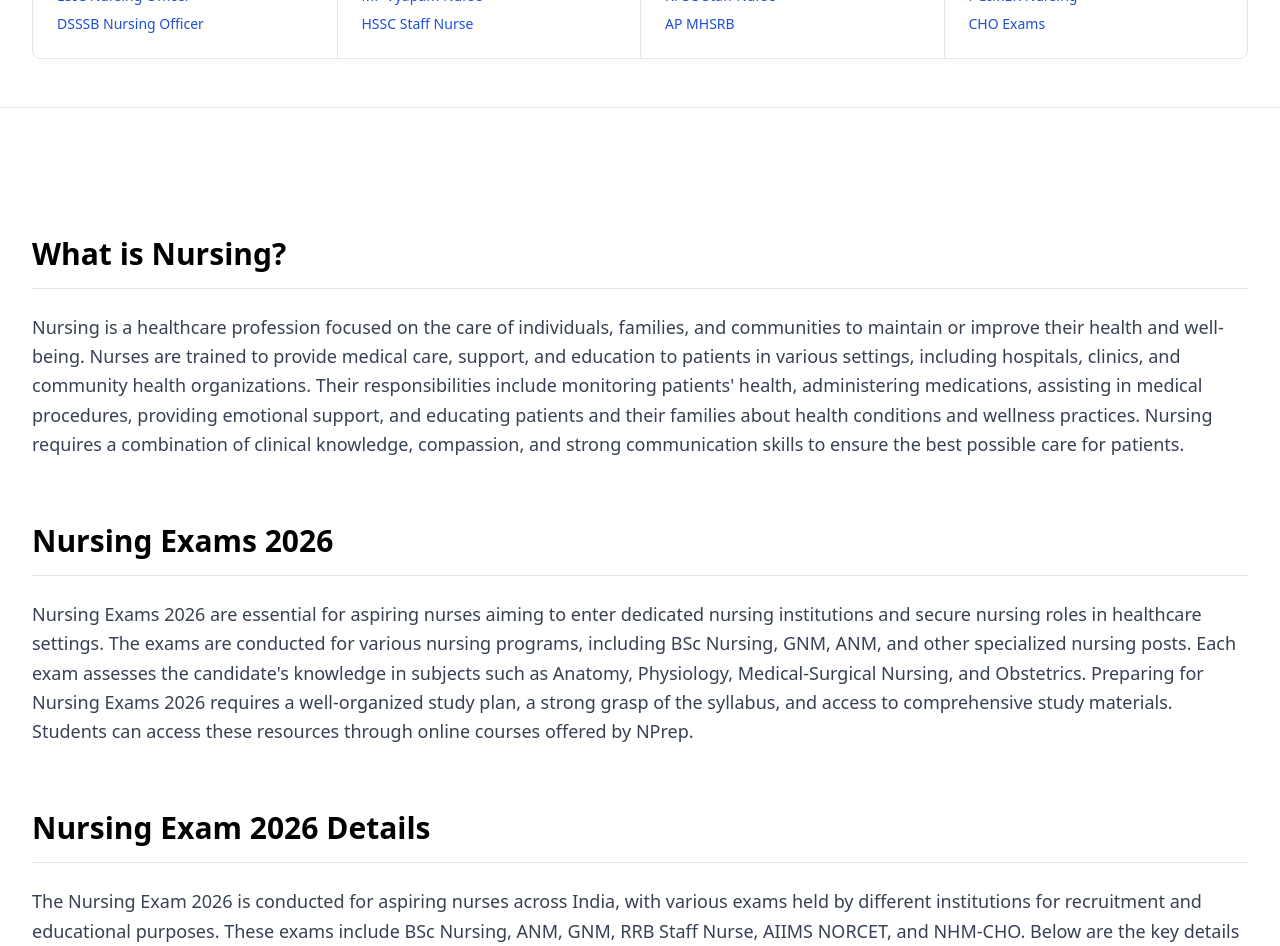
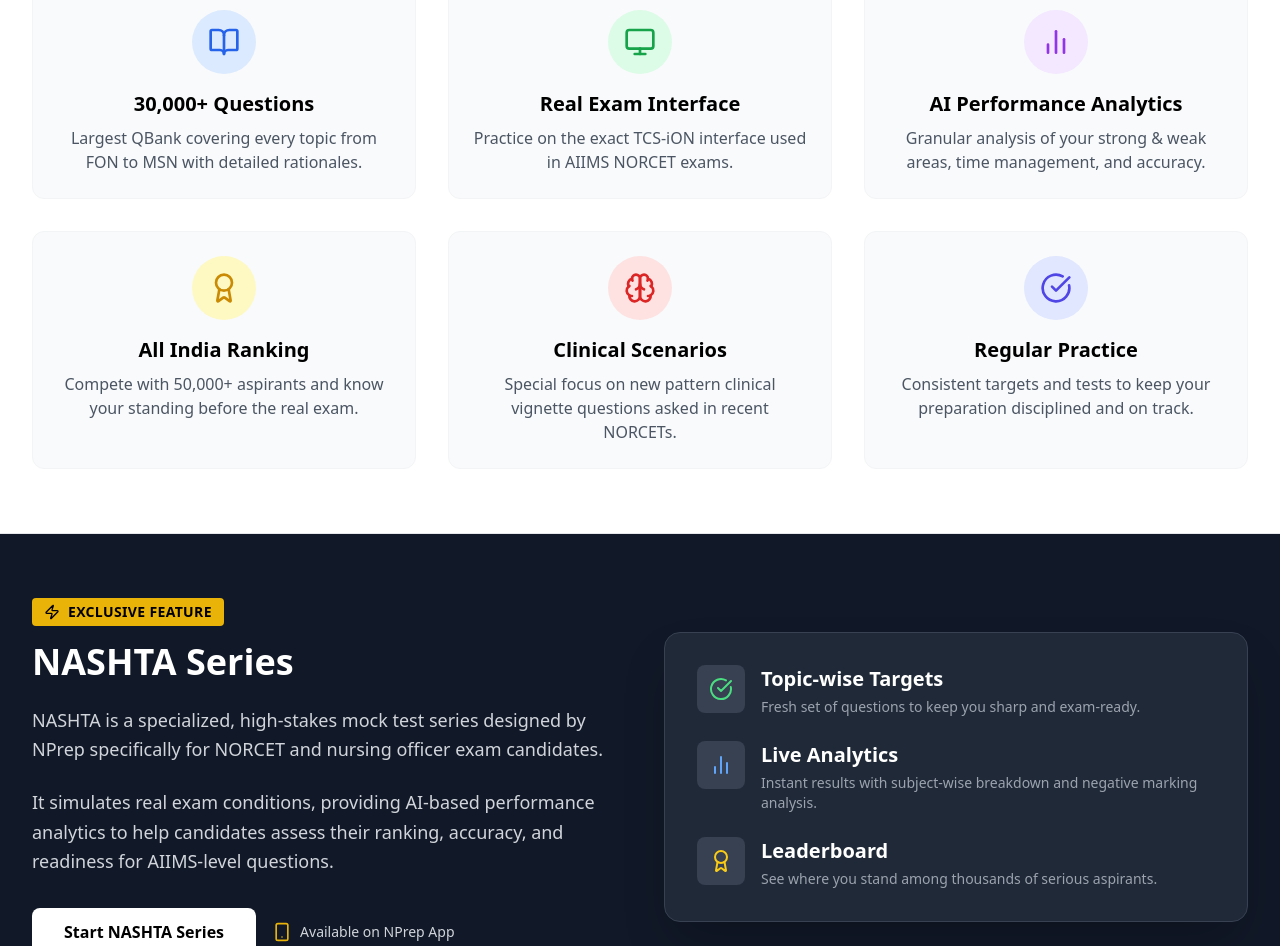
Before and after one commit to NPrep/norcettestseries-dualite, a React (Vite) app: page / in a window 1280 px wide. Shown: the part 1600-2546 px from the top of the page. Built offline with nearby package versions, Linux system fonts and the light colour scheme.

Commit message:
Commit from Dualite Alpha:

```diff
--- a/src/pages/Courses.tsx
+++ b/src/pages/Courses.tsx
@@ -29,7 +29,7 @@
                 <li className="flex items-start"><CheckCircle className="h-5 w-5 mr-3 text-blue-500 flex-shrink-0" /> 30,000+ Questions - QBank (Topic Wise)</li>
                 <li className="flex items-start"><CheckCircle className="h-5 w-5 mr-3 text-blue-500 flex-shrink-0" /> Each Question with Explanation</li>
                 <li className="flex items-start"><CheckCircle className="h-5 w-5 mr-3 text-blue-500 flex-shrink-0" /> Subject Wise Tests</li>
-                <li className="flex items-start"><CheckCircle className="h-5 w-5 mr-3 text-blue-500 flex-shrink-0" /> Daily Test Series</li>
+                <li className="flex items-start"><CheckCircle className="h-5 w-5 mr-3 text-blue-500 flex-shrink-0" /> Regular Test Series</li>
                 <li className="flex items-start"><CheckCircle className="h-5 w-5 mr-3 text-blue-500 flex-shrink-0" /> Previous Year Question Papers</li>
                 <li className="flex items-start"><CheckCircle className="h-5 w-5 mr-3 text-blue-500 flex-shrink-0" /> IBQs, Clinical Scenario Questions</li>
               </ul>
@@ -56,7 +56,7 @@
                 <li className="flex items-start"><CheckCircle className="h-5 w-5 mr-3 text-red-500 flex-shrink-0" /> NORCET/ CHO/ BTSC/ KGMU/ GMCH - All Covered</li>
                 <li className="flex items-start"><CheckCircle className="h-5 w-5 mr-3 text-red-500 flex-shrink-0" /> Complete Nursing Syllabus in 100 Hours</li>
                 <li className="flex items-start"><CheckCircle className="h-5 w-5 mr-3 text-red-500 flex-shrink-0" /> Previous Year Papers - with Explanations</li>
-                <li className="flex items-start"><CheckCircle className="h-5 w-5 mr-3 text-red-500 flex-shrink-0" /> Daily Test Series</li>
+                <li className="flex items-start"><CheckCircle className="h-5 w-5 mr-3 text-red-500 flex-shrink-0" /> Regular Test Series</li>
                 <li className="flex items-start"><CheckCircle className="h-5 w-5 mr-3 text-red-500 flex-shrink-0" /> 30,000+ Questions - QBank (Topic Wise)</li>
                 <li className="flex items-start"><CheckCircle className="h-5 w-5 mr-3 text-red-500 flex-shrink-0" /> Subject Wise Tests</li>
               </ul>
@@ -84,7 +84,7 @@
                 <li className="flex items-start"><CheckCircle className="h-5 w-5 mr-3 text-yellow-500 flex-shrink-0" /> 900 Hours - Basic to Advanced Theory (with Clinicals)</li>
                 <li className="flex items-start"><CheckCircle className="h-5 w-5 mr-3 text-yellow-500 flex-shrink-0" /> 100 Hrs - Rapid Revision 2.0</li>
                 <li className="flex items-start"><CheckCircle className="h-5 w-5 mr-3 text-yellow-500 flex-shrink-0" /> 30,000 Questions - QBank (Topic Wise)</li>
-                <li className="flex items-start"><CheckCircle className="h-5 w-5 mr-3 text-yellow-500 flex-shrink-0" /> Daily Test Series</li>
+                <li className="flex items-start"><CheckCircle className="h-5 w-5 mr-3 text-yellow-500 flex-shrink-0" /> Regular Test Series</li>
                 <li className="flex items-start"><CheckCircle className="h-5 w-5 mr-3 text-yellow-500 flex-shrink-0" /> Previous Year Papers</li>
                 <li className="flex items-start"><CheckCircle className="h-5 w-5 mr-3 text-yellow-500 flex-shrink-0" /> Subject Wise Papers</li>
               </ul>
--- a/src/pages/ExamTestSeries.tsx
+++ b/src/pages/ExamTestSeries.tsx
@@ -9,7 +9,8 @@
   Award,
   ArrowRight,
   Zap,
-  Shield
+  Shield,
+  Smartphone
 } from 'lucide-react';
 
 // Enhanced Data Structure
@@ -186,21 +187,27 @@
                 <div className="flex items-center mb-4">
                   <Zap className="h-6 w-6 text-yellow-400 mr-2" />
                   <h2 className="text-2xl font-bold tracking-wide">NASHTA Series</h2>
-                  <span className="ml-3 bg-yellow-500 text-black text-xs font-bold px-2 py-1 rounded uppercase">Daily Routine</span>
+                  <span className="ml-3 bg-yellow-500 text-black text-xs font-bold px-2 py-1 rounded uppercase">Exclusive Series</span>
                 </div>
                 <p className="text-gray-300 mb-6 text-lg">
-                  <strong>Nursing All Subjects Daily Test Series (NASHTA)</strong> is your daily dose of practice.
-                  Consistency is key. Attempt 50-100 fresh questions every morning to keep your concepts sharp.
+                  <strong>NASHTA</strong> is your consistent dose of practice.
+                  Attempt fresh questions to keep your concepts sharp.
                 </p>
                 <ul className="grid grid-cols-1 sm:grid-cols-2 gap-3 mb-8">
-                  <li className="flex items-center text-sm text-gray-300"><CheckCircle className="h-4 w-4 mr-2 text-green-400" /> Daily Topic-wise Targets</li>
+                  <li className="flex items-center text-sm text-gray-300"><CheckCircle className="h-4 w-4 mr-2 text-green-400" /> Topic-wise Targets</li>
                   <li className="flex items-center text-sm text-gray-300"><CheckCircle className="h-4 w-4 mr-2 text-green-400" /> Instant Rank Generation</li>
                   <li className="flex items-center text-sm text-gray-300"><CheckCircle className="h-4 w-4 mr-2 text-green-400" /> Detailed Explanations</li>
                   <li className="flex items-center text-sm text-gray-300"><CheckCircle className="h-4 w-4 mr-2 text-green-400" /> Mobile & Laptop Access</li>
                 </ul>
-                <a href="https://qtestseries.nprep.in" target="_blank" rel="noopener noreferrer" className="inline-block bg-white text-black font-bold py-3 px-6 rounded hover:bg-gray-100 transition-colors">
-                  Start Daily NASHTA
-                </a>
+                <div className="flex flex-wrap items-center gap-4">
+                  <a href="https://qtestseries.nprep.in" target="_blank" rel="noopener noreferrer" className="inline-block bg-white text-black font-bold py-3 px-6 rounded hover:bg-gray-100 transition-colors">
+                    Start NASHTA Series
+                  </a>
+                  <div className="flex items-center text-gray-300 text-sm font-medium">
+                    <Smartphone className="h-5 w-5 mr-2 text-yellow-500" />
+                    Available on NPrep App
+                  </div>
+                </div>
               </div>
               {/* Decorative circle */}
               <div className="absolute -right-10 -bottom-10 w-64 h-64 bg-white opacity-5 rounded-full"></div>
--- a/src/pages/Home.tsx
+++ b/src/pages/Home.tsx
@@ -1,7 +1,18 @@
 import { Link } from 'react-router-dom';
 import { SEO } from '../components/SEO';
-import { ChevronRight, FileText, BookOpen, Clock } from 'lucide-react';
-import NursingInfo from '../components/NursingInfo';
+import {
+  ChevronRight,
+  FileText,
+  BookOpen,
+  Clock,
+  BarChart2,
+  Monitor,
+  Award,
+  CheckCircle,
+  Brain,
+  Zap,
+  Smartphone
+} from 'lucide-react';
 
 const Home = () => {
   return (
@@ -139,6 +150,139 @@
         </div>
       </section>
 
+      {/* NPrep Test Series Features */}
+      <section className="py-16 bg-white border-b border-gray-200">
+        <div className="max-w-7xl mx-auto px-4 sm:px-6 lg:px-8">
+          <div className="text-center mb-12">
+            <h2 className="text-3xl font-bold text-black mb-4">The NPrep Advantage</h2>
+            <p className="text-lg text-gray-600 max-w-2xl mx-auto">
+              Powered by NPrep, our platform offers the most comprehensive testing ecosystem for nursing aspirants.
+            </p>
+          </div>
+
+          <div className="grid grid-cols-1 md:grid-cols-3 gap-8">
+            <div className="flex flex-col items-center text-center p-6 bg-gray-50 rounded-xl border border-gray-100 hover:shadow-md transition-shadow">
+              <div className="bg-blue-100 p-4 rounded-full mb-4">
+                <BookOpen className="h-8 w-8 text-blue-600" />
+              </div>
+              <h3 className="text-xl font-bold text-black mb-2">30,000+ Questions</h3>
+              <p className="text-gray-600">Largest QBank covering every topic from FON to MSN with detailed rationales.</p>
+            </div>
+
+            <div className="flex flex-col items-center text-center p-6 bg-gray-50 rounded-xl border border-gray-100 hover:shadow-md transition-shadow">
+              <div className="bg-green-100 p-4 rounded-full mb-4">
+                <Monitor className="h-8 w-8 text-green-600" />
+              </div>
+              <h3 className="text-xl font-bold text-black mb-2">Real Exam Interface</h3>
+              <p className="text-gray-600">Practice on the exact TCS-iON interface used in AIIMS NORCET exams.</p>
+            </div>
+
+            <div className="flex flex-col items-center text-center p-6 bg-gray-50 rounded-xl border border-gray-100 hover:shadow-md transition-shadow">
+              <div className="bg-purple-100 p-4 rounded-full mb-4">
+                <BarChart2 className="h-8 w-8 text-purple-600" />
+              </div>
+              <h3 className="text-xl font-bold text-black mb-2">AI Performance Analytics</h3>
+              <p className="text-gray-600">Granular analysis of your strong & weak areas, time management, and accuracy.</p>
+            </div>
+
+            <div className="flex flex-col items-center text-center p-6 bg-gray-50 rounded-xl border border-gray-100 hover:shadow-md transition-shadow">
+              <div className="bg-yellow-100 p-4 rounded-full mb-4">
+                <Award className="h-8 w-8 text-yellow-600" />
+              </div>
+              <h3 className="text-xl font-bold text-black mb-2">All India Ranking</h3>
+              <p className="text-gray-600">Compete with 50,000+ aspirants and know your standing before the real exam.</p>
+            </div>
+
+            <div className="flex flex-col items-center text-center p-6 bg-gray-50 rounded-xl border border-gray-100 hover:shadow-md transition-shadow">
+              <div className="bg-red-100 p-4 rounded-full mb-4">
+                <Brain className="h-8 w-8 text-red-600" />
+              </div>
+              <h3 className="text-xl font-bold text-black mb-2">Clinical Scenarios</h3>
+              <p className="text-gray-600">Special focus on new pattern clinical vignette questions asked in recent NORCETs.</p>
+            </div>
+
+            <div className="flex flex-col items-center text-center p-6 bg-gray-50 rounded-xl border border-gray-100 hover:shadow-md transition-shadow">
+              <div className="bg-indigo-100 p-4 rounded-full mb-4">
+                <CheckCircle className="h-8 w-8 text-indigo-600" />
+              </div>
+              <h3 className="text-xl font-bold text-black mb-2">Regular Practice</h3>
+              <p className="text-gray-600">Consistent targets and tests to keep your preparation disciplined and on track.</p>
+            </div>
+          </div>
+        </div>
+      </section>
+
+      {/* NASHTA Section */}
+      <section className="py-16 bg-gray-900 text-white">
+        <div className="max-w-7xl mx-auto px-4 sm:px-6 lg:px-8">
+          <div className="flex flex-col lg:flex-row items-center gap-12">
+            <div className="lg:w-1/2">
+              <div className="inline-flex items-center bg-yellow-500 text-black font-bold px-3 py-1 rounded mb-4 uppercase tracking-wide text-sm">
+                <Zap className="h-4 w-4 mr-2" /> Exclusive Feature
+              </div>
+              <h2 className="text-3xl md:text-4xl font-bold mb-6 leading-tight">
+                NASHTA Series
+              </h2>
+              <p className="text-lg text-gray-300 mb-6 leading-relaxed">
+                NASHTA is a specialized, high-stakes mock test series designed by NPrep specifically for NORCET and nursing officer exam candidates.
+              </p>
+              <p className="text-lg text-gray-300 mb-8 leading-relaxed">
+                It simulates real exam conditions, providing AI-based performance analytics to help candidates assess their ranking, accuracy, and readiness for AIIMS-level questions.
+              </p>
+
+              <div className="flex flex-wrap items-center gap-4">
+                <a
+                  href="https://qtestseries.nprep.in"
+                  target="_blank"
+                  rel="noopener noreferrer"
+                  className="bg-white text-black font-bold py-3 px-8 rounded-lg hover:bg-gray-100 transition-colors"
+                >
+                  Start NASHTA Series
+                </a>
+                <div className="flex items-center text-gray-300 text-sm font-medium">
+                  <Smartphone className="h-5 w-5 mr-2 text-yellow-500" />
+                  Available on NPrep App
+                </div>
+              </div>
+            </div>
+
+            <div className="lg:w-1/2">
+              <div className="bg-gray-800 rounded-2xl p-8 border border-gray-700 shadow-2xl">
+                <div className="space-y-6">
+                  <div className="flex items-start">
+                    <div className="bg-gray-700 p-3 rounded-lg mr-4">
+                      <CheckCircle className="h-6 w-6 text-green-400" />
+                    </div>
+                    <div>
+                      <h4 className="font-bold text-xl mb-1">Topic-wise Targets</h4>
+                      <p className="text-gray-400 text-sm">Fresh set of questions to keep you sharp and exam-ready.</p>
+                    </div>
+                  </div>
+                  <div className="flex items-start">
+                    <div className="bg-gray-700 p-3 rounded-lg mr-4">
+                      <BarChart2 className="h-6 w-6 text-blue-400" />
+                    </div>
+                    <div>
+                      <h4 className="font-bold text-xl mb-1">Live Analytics</h4>
+                      <p className="text-gray-400 text-sm">Instant results with subject-wise breakdown and negative marking analysis.</p>
+                    </div>
+                  </div>
+                  <div className="flex items-start">
+                    <div className="bg-gray-700 p-3 rounded-lg mr-4">
+                      <Award className="h-6 w-6 text-yellow-400" />
+                    </div>
+                    <div>
+                      <h4 className="font-bold text-xl mb-1">Leaderboard</h4>
+                      <p className="text-gray-400 text-sm">See where you stand among thousands of serious aspirants.</p>
+                    </div>
+                  </div>
+                </div>
+              </div>
+            </div>
+          </div>
+        </div>
+      </section>
+
       {/* Quick Exam Links Table */}
       <section className="py-12 max-w-7xl mx-auto px-4 sm:px-6 lg:px-8">
         <h2 className="text-2xl font-bold text-black mb-6">Quick Access: Nursing Officer Exams</h2>
@@ -183,9 +327,6 @@
           </div>
         </div>
       </section>
-
-      {/* Detailed Nursing Info Block (Homepage Only) */}
-      <NursingInfo />
     </>
   );
 };
```
